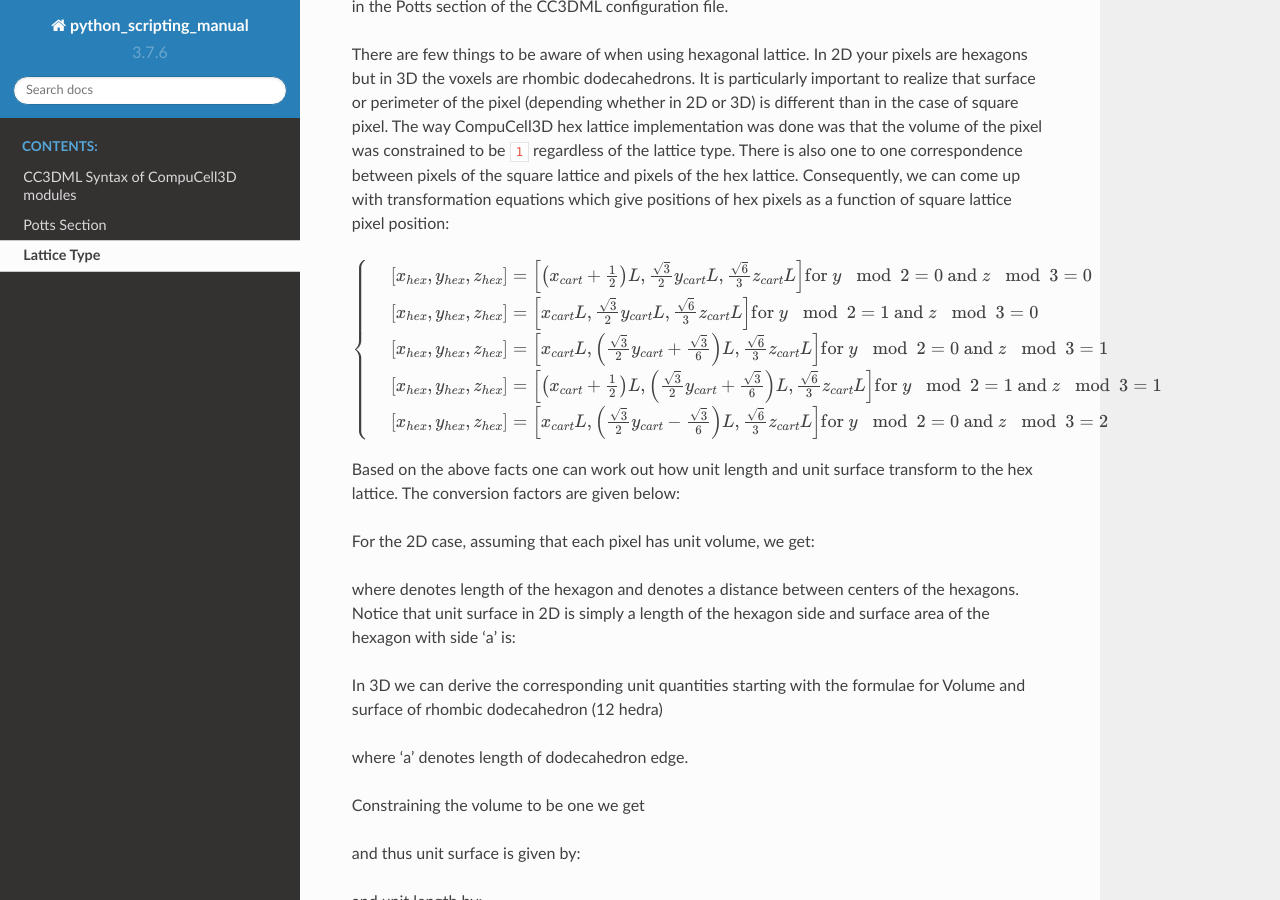
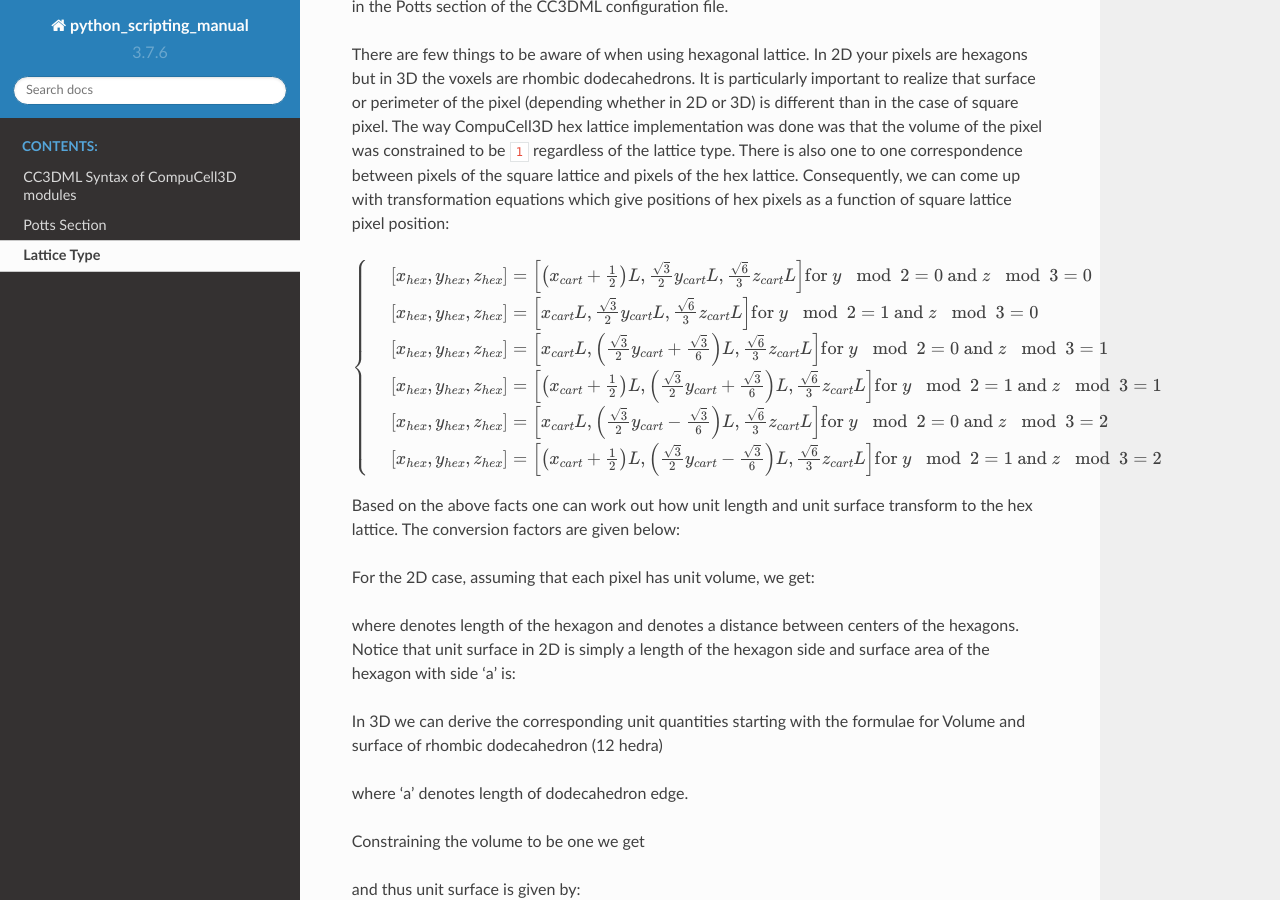
Before and after one commit to CompuCell3D/CompuCell3DReferenceManual, a Sphinx documentation site: the page built from docs/lattice_type.rst, in a window 1280 px wide and 900 px high, scrolled down 429 px. Built offline with Sphinx 7.4.7 and the Read the Docs theme 2.0.0, drawn with Linux system fonts in a browser that asks for light colours.

Commit message:
added lattice type

```diff
--- a/docs/lattice_type.rst
+++ b/docs/lattice_type.rst
@@ -39,6 +39,7 @@
     & \left [ x_{hex}, y_{hex}, z_{hex}  \right ] = \left [ x_{cart} L, \left ( \frac{\sqrt[]{3}}{2}y_{cart} +\frac{\sqrt[]{3}}{6} \right)L,\frac{\sqrt[]{6}}{3}z_{cart}L \right ] \text{for } y \mod 2=0 \text{ and } z \mod 3 = 1 \\
     & \left [ x_{hex}, y_{hex}, z_{hex}  \right ] = \left [ \left ( x_{cart}+\frac{1}{2} \right ) L, \left ( \frac{\sqrt[]{3}}{2}y_{cart} +\frac{\sqrt[]{3}}{6} \right)L,\frac{\sqrt[]{6}}{3}z_{cart}L \right ] \text{for } y \mod 2=1 \text{ and } z \mod 3 = 1 \\
     & \left [ x_{hex}, y_{hex}, z_{hex}  \right ] = \left [  x_{cart}L, \left ( \frac{\sqrt[]{3}}{2}y_{cart} -\frac{\sqrt[]{3}}{6} \right)L,\frac{\sqrt[]{6}}{3}z_{cart}L \right ] \text{for } y \mod 2=0 \text{ and } z \mod 3 = 2 \\
+    & \left [ x_{hex}, y_{hex}, z_{hex}  \right ] = \left [  \left ( x_{cart}+\frac{1}{2} \right ) L, \left ( \frac{\sqrt[]{3}}{2}y_{cart} -\frac{\sqrt[]{3}}{6} \right)L,\frac{\sqrt[]{6}}{3}z_{cart}L \right ] \text{for } y \mod 2=1 \text{ and } z \mod 3 = 2 \\
    \end{cases}
 
 Based on the above facts one can work out how unit length and unit
```
